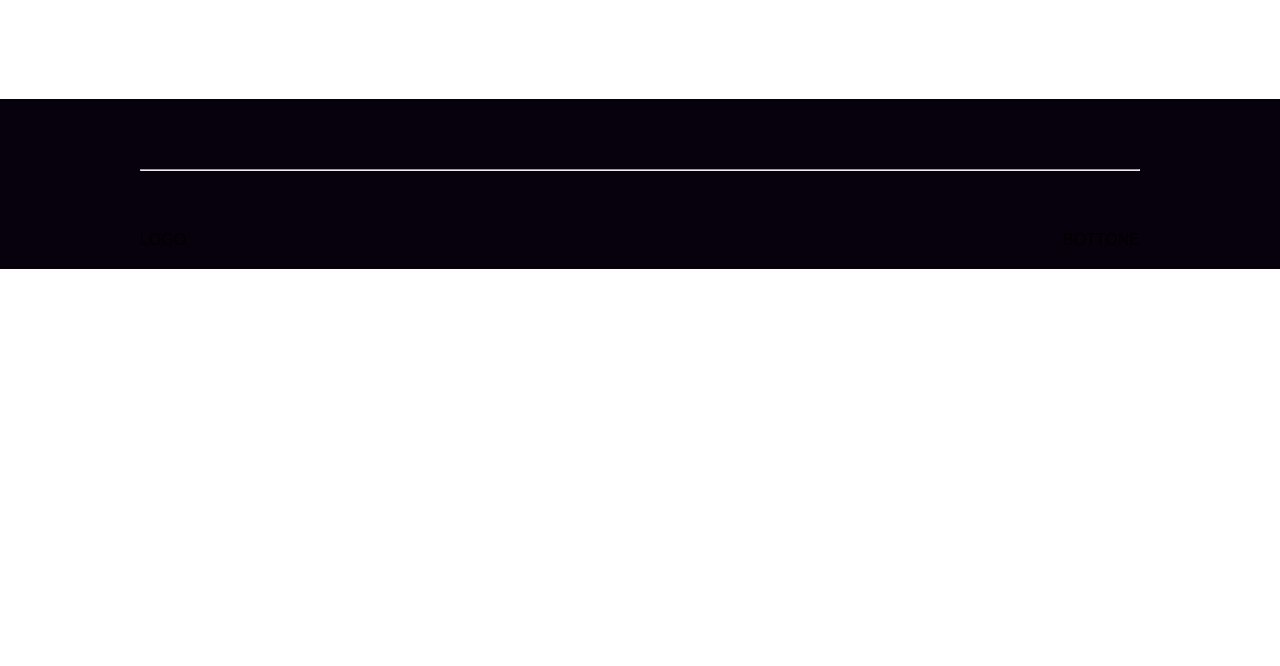
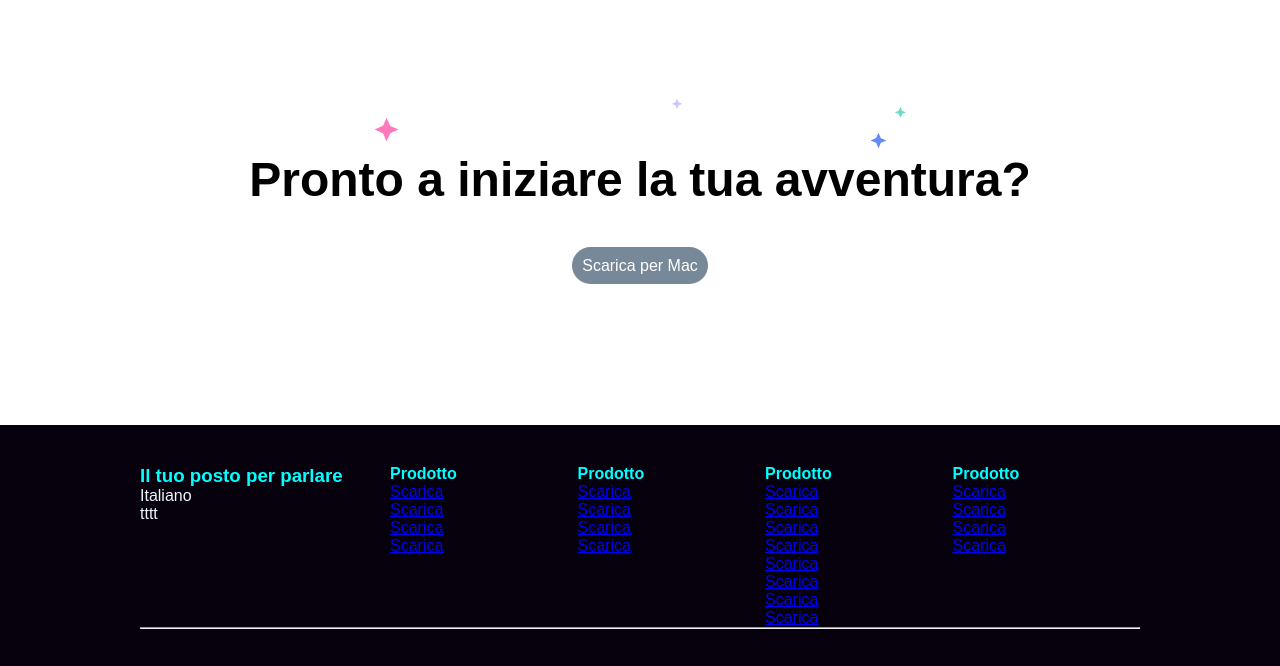
Before and after one commit to MichailSpinelli/htmlcss-discord, a plain HTML site: page index.html in a window 1280 px wide. Shown: the part 2571-3237 px from the top of the page. Before the commit the page ends 2840 px from the top, so only its background shows below. Drawn offline with Linux system fonts and the light colour scheme.

Commit message:
parte finale

```diff
--- a/css.css
+++ b/css.css
@@ -153,8 +153,23 @@ main img{
     max-width: 100%;
 }
 
+.end-main{
+    text-align: center;
+    margin-bottom: 150px;
+}
+
+.end-main > h2{
+    margin-bottom: 50px;
+}
 
 
+.login-bottone3{
+    display: inline;
+    padding: 10px;
+    background-color: lightslategray;
+    border-radius: 30px;
+    color: white;
+}
 
 /*
     FOOTER
@@ -162,14 +177,26 @@ main img{
 
 footer{
     background-color: rgb(7, 1, 14);
+    color: aliceblue;
+}
+
+footer h3{
+    color: aqua;
+}
+
+footer h4{
+    color: aqua;
 }
 
 .footer-top{
     padding: 40px;
 }
 
-.footer-top hr{
+
+
+footer > hr{
     margin-top: 30px;
+    color: rgb(7, 86, 86);
 }
 
 .footer-bottom .sign-container{
--- a/index.html
+++ b/index.html
@@ -190,6 +190,18 @@
             </div>
         </section>
 
+        <div class="end-main">
+            <img src="img/stars.svg">
+            <h2>
+                Pronto a iniziare la tua avventura?
+            </h2>
+
+            <div class="login-bottone3">
+                Scarica per Mac
+            </div>
+
+        </div>
+
     </main>
     <!--fine main-->
 
@@ -200,18 +212,158 @@
             <div class="container">
                 <div class="my-row footer-top-main-row">
                     <div class="my-col-1-4">
+
+                        <h3>
+                            Il tuo posto per parlare
+                        </h3>
+
+                        <div>
+                            Italiano
+                        </div>
+
+                        <div>
+                            tttt
+                        </div>
+
                     </div>
 
                     <div class="my-col-3-4">
+
                         <div class="my-row footer-top-secondary-row">
+
                             <div class="my-col-1-4">
+
+                                <h4>
+                                    Prodotto
+                                </h4>
+
+                                <div>
+                                    <a href="#">
+                                        Scarica
+                                    </a>
+                                </div>
+                                <div>
+                                    <a href="#">
+                                        Scarica
+                                    </a>
+                                </div>
+                                <div>
+                                    <a href="#">
+                                        Scarica
+                                    </a>
+                                </div>
+                                <div>
+                                    <a href="#">
+                                        Scarica
+                                    </a>
+                                </div>
+
+
                             </div>
+
                             <div class="my-col-1-4">
+                                <h4>
+                                    Prodotto
+                                </h4>
+
+                                <div>
+                                    <a href="#">
+                                        Scarica
+                                    </a>
+                                </div>
+                                <div>
+                                    <a href="#">
+                                        Scarica
+                                    </a>
+                                </div>
+                                <div>
+                                    <a href="#">
+                                        Scarica
+                                    </a>
+                                </div>
+                                <div>
+                                    <a href="#">
+                                        Scarica
+                                    </a>
+                                </div>
+
                             </div>
+
                             <div class="my-col-1-4">
+                                <h4>
+                                    Prodotto
+                                </h4>
+
+                                <div>
+                                    <a href="#">
+                                        Scarica
+                                    </a>
+                                </div>
+                                <div>
+                                    <a href="#">
+                                        Scarica
+                                    </a>
+                                </div>
+                                <div>
+                                    <a href="#">
+                                        Scarica
+                                    </a>
+                                </div>
+                                <div>
+                                    <a href="#">
+                                        Scarica
+                                    </a>
+                                </div>
+                                <div>
+                                    <a href="#">
+                                        Scarica
+                                    </a>
+                                </div>
+                                <div>
+                                    <a href="#">
+                                        Scarica
+                                    </a>
+                                </div>
+                                <div>
+                                    <a href="#">
+                                        Scarica
+                                    </a>
+                                </div>
+                                <div>
+                                    <a href="#">
+                                        Scarica
+                                    </a>
+                                </div>
+
                             </div>
+
                             <div class="my-col-1-4">
+                                <h4>
+                                    Prodotto
+                                </h4>
+
+                                <div>
+                                    <a href="#">
+                                        Scarica
+                                    </a>
+                                </div>
+                                <div>
+                                    <a href="#">
+                                        Scarica
+                                    </a>
+                                </div>
+                                <div>
+                                    <a href="#">
+                                        Scarica
+                                    </a>
+                                </div>
+                                <div>
+                                    <a href="#">
+                                        Scarica
+                                    </a>
+                                </div>
                             </div>
+
                         </div>
                     </div>
                 </div>
@@ -226,11 +378,11 @@
                 <div class="sign-container">
 
                    <div>
-                        LOGO
+                        <img src="img/logo.svg">
                    </div>
 
-                   <div>
-                        BOTTONE
+                   <div class="login-bottone3">
+                        Registrati
                    </div>
 
                 </div>
```
